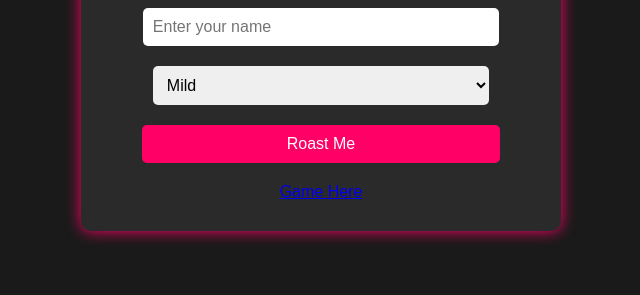
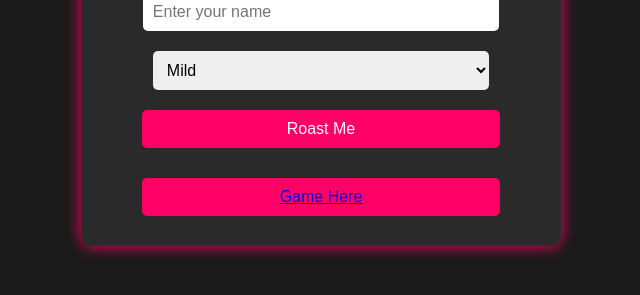
Before and after one commit to MikeShark67/Javascript_with_AI, a plain HTML site: page index.html in a window 1280 px wide. Shown: the part 341-636 px from the top of the page, without its empty margins (319-959 px from the left). Drawn offline with Linux system fonts and the light colour scheme.

Commit message:
added a button

```diff
--- a/index.html
+++ b/index.html
@@ -19,7 +19,7 @@
 
     <button onclick="generateRoast()">Roast Me</button>
     <p id="roast-output"></p>
-     <a href=" https://mikeshark67.github.io/Game_init/">Game Here</a>
+     <button><a href=" https://mikeshark67.github.io/Game_init/">Game Here</a></button>
   </div>
 
   <script src="script.js"></script>
```
